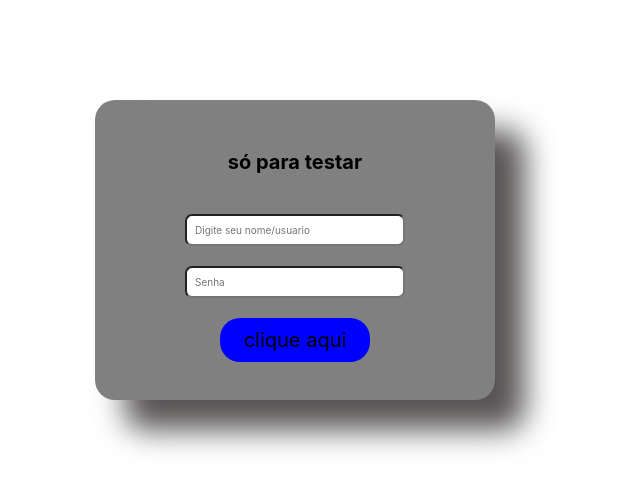
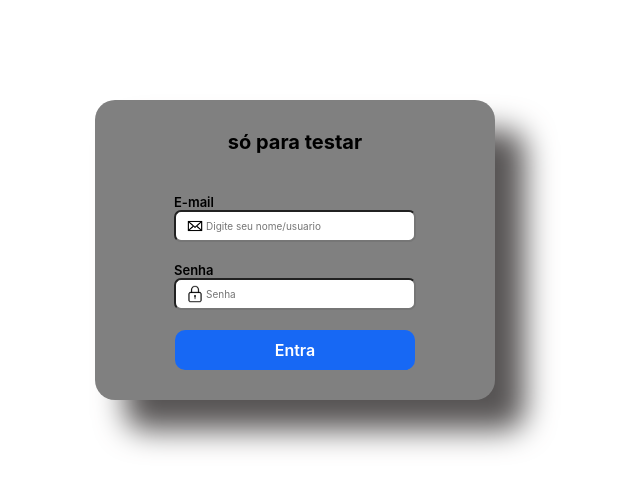
Before and after one commit to arthuralmeida27borges-ctrl/ProjetoTreino, a React (Create React App) app in the folder projeto/: page /login in a window 1280 px wide. Shown: the top 490 px of the page, without its empty margins (355-995 px from the left). Built offline with nearby package versions, Linux system fonts and the light colour scheme.

Commit message:
avanço na tela de login
encaixa no canto

```diff
--- a/projeto/src/pages/login/login.css
+++ b/projeto/src/pages/login/login.css
@@ -1,50 +1,106 @@
-h1{
+h1 {
     padding: 2rem;
     font-size: 2rem;
     color: black;
 }
 
-.login{
+.login {
 
     margin-top: 10rem;
     box-shadow: 3rem 3rem 3rem rgb(87, 84, 84);
     border-radius: 2rem;
     text-align: center;
-    margin-left:45rem;
+    margin-left: 45rem;
     background-color: grey;
     height: 30rem;
     width: 40rem;
 }
 
-.itens{
+.itens {
     display: flex;
     flex-direction: column;
     align-items: center;
-    padding: 3rem;
+    padding: 1rem;
     gap: 2rem;
 }
 
-input{
+.itens h2{
+    font-size: 1.3rem;
+    font-weight: 600;
+}
+
+.inpp,
+.inpp2 {
+    text-align: start;
+}
+
+input {
     width: 20rem;
     padding: 0.8rem;
     font-size: 1rem;
     border-radius: 0.7rem;
 }
 
-p{
+.inpeimg input {
+    padding-left: 40px;
+    transition: padding-left 0.2s ease;
+}
+
+.inpeimg input:not(:placeholder-shown) {
+    padding-left: 12px;
+}
+
+.inpeimg {
+    position: relative;
+    display: flex;
+    align-items: center;
+    gap: 1rem;
+}
+
+.icone-input {
+    position: absolute;
+    left: 12px;
+    width: 18px;
+    height: 18px;
+    pointer-events: none;
+    gap: 0.2rem;
+    opacity: 1;
+    transition: opacity 0.2s ease;
+}
+
+.inpeimg input {
+    padding-left: 3rem;
+}
+
+.inpeimg input:not(:placeholder-shown)~.icone-input {
+    opacity: 0;
+}
+
+.bott {
 
     display: flex;
     align-items: center;
     justify-content: center;
     text-align: center;
     font-size: 2rem;
-    background-color: blue;
-     padding: 1rem;
-    border-radius: 2rem;
-    width: 13rem;
+    color: #FFFFFF;
+    outline: none;
+    background-color: #1768F4;
+    padding: 1rem;
+    border-radius: 1.01rem;
+    width: 22rem;
+    font-size: 16px;
+    font-weight: 600;
+    transition: background-color 0.2s ease, transform 0.15s ease;
+    text-decoration: none;
+
 }
 
-p:hover{
+.bott:hover {
     background-color: rgb(10, 10, 209);
-    box-shadow: 2rem 3rem 3rem rgb(0, 0, 0);
+    transform: translateY(-2px);
 }
+
+.bott:active {
+    transform: translateY(0);
+}
--- a/projeto/src/pages/login/login.jsx
+++ b/projeto/src/pages/login/login.jsx
@@ -3,14 +3,26 @@ import "./login.css";
 function Login() {
   return (
     <section className="fundo">
-    <div className="login">
-      <div className="itens">
-        <h1>só para testar</h1>
-        <input type="text" placeholder="Digite seu nome/usuario" required/>
-        <input type="password" placeholder="Senha" required></input>
-        <p>clique aqui</p>
+      <div className="login">
+        <div className="itens">
+          <h1>só para testar</h1>
+          <div className="inpp">
+            <h2>E-mail</h2>
+            <div className="inpeimg">
+              <input type="text" placeholder="Digite seu nome/usuario" required />
+              <img src="/images/email.png" alt="" className="icone-input  " />
+            </div>
+          </div>
+          <div className="inpp2">
+            <h2>Senha</h2>
+            <div className="inpeimg">
+              <input type="password" placeholder="Senha" required></input>
+              <img src="/images/senha.png" alt="" className="icone-input" />
+            </div>
+          </div>
+          <a className="bott" href="#">Entra</a>
         </div>
-    </div>
+      </div>
     </section>
   );
 }
```
Also changed, not shown: projeto/public/images/email.png (added), projeto/public/images/senha.png (added).
